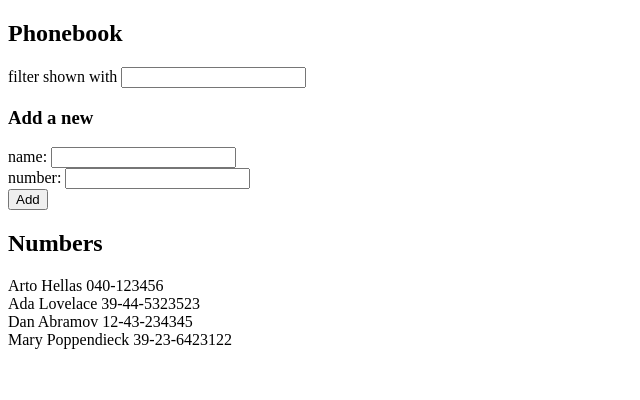
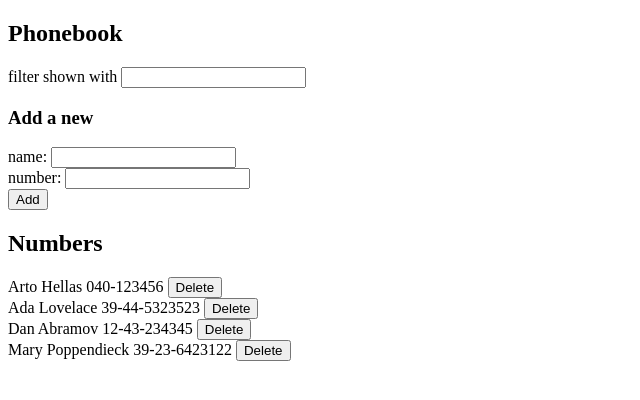
Before and after one commit to shahramBarai/fullstack, a React (Vite) app in the folder part2/phonebook/: page / in a window 1280 px wide. Shown: the top 400 px of the page, without its empty margins (0-640 px from the left). Built offline with nearby package versions, Linux system fonts and the light colour scheme; data requests are answered from the project's data file.

Commit message:
Add solutions for 2.12-2.15

```diff
--- a/part2/phonebook/db.json
+++ b/part2/phonebook/db.json
@@ -1,5 +1,5 @@
 {
-    "persons":[
+  "persons": [
     {
       "name": "Arto Hellas",
       "number": "040-123456",
--- a/part2/phonebook/src/App.jsx
+++ b/part2/phonebook/src/App.jsx
@@ -1,5 +1,5 @@
 import { useState, useEffect } from "react";
-import axios from "axios";
+import personsService from "./services/persons";
 import Filter from "./components/Filter";
 import PersonForm from "./components/PersonForm";
 import Persons from "./components/Persons";
@@ -9,8 +9,8 @@ const App = () => {
   const [filter, setFilter] = useState("");
 
   useEffect(() => {
-    axios.get("http://localhost:3001/persons").then((response) => {
-      setPersons(response.data);
+    personsService.getAll().then((initialPersons) => {
+      setPersons(initialPersons);
     });
   }, []);
 
@@ -21,7 +21,7 @@ const App = () => {
       <h3>Add a new</h3>
       <PersonForm persons={persons} setPersons={setPersons} />
       <h2>Numbers</h2>
-      <Persons persons={persons} filter={filter} />
+      <Persons persons={persons} setPersons={setPersons} filter={filter} />
     </div>
   );
 };
--- a/part2/phonebook/src/components/PersonForm.jsx
+++ b/part2/phonebook/src/components/PersonForm.jsx
@@ -1,4 +1,5 @@
 import { useState } from "react";
+import personsService from "../services/persons";
 
 const PersonForm = ({ persons, setPersons }) => {
   const [newName, setNewName] = useState("");
@@ -12,29 +13,77 @@ const PersonForm = ({ persons, setPersons }) => {
     setNewNumber(event.target.value);
   };
 
+  const createPerson = (newPerson) => {
+    personsService.create(newPerson).then((newPerson) => {
+      setPersons(persons.concat(newPerson));
+      setNewName("");
+      setNewNumber("");
+    });
+  };
+
+  const updatePerson = (person, changedPerson) => {
+    personsService
+      .update(person.id, changedPerson)
+      .then((returnedPerson) => {
+        setPersons(
+          persons.map((person) =>
+            person.id !== returnedPerson.id ? person : returnedPerson
+          )
+        );
+        setNewName("");
+        setNewNumber("");
+      })
+      .catch((error) => {
+        if (error.response.status === 404) {
+          if (
+            window.confirm(
+              `${person.name} was already removed from server. Do you want to add this person?`
+            )
+          ) {
+            personsService
+              .create({
+                name: changedPerson.name,
+                number: changedPerson.number,
+              })
+              .then((newPerson) => {
+                setPersons((persons) =>
+                  persons.map((p) => (p.id !== person.id ? p : newPerson))
+                );
+              });
+          } else {
+            setPersons((persons) => persons.filter((p) => p.id !== person.id));
+          }
+          setNewName("");
+          setNewNumber("");
+        } else {
+          alert(`Error: ${error.response.data.error}`);
+        }
+      });
+  };
+
   const onAddClick = (event) => {
     event.preventDefault();
     if (newName === "" || newNumber === "") {
       alert("Please enter name and number");
       return;
     }
-    if (persons.find((person) => person.name === newName)) {
-      alert(`${newName} is already added to phonebook`);
+    if (persons.find((person) => person.number === newNumber)) {
+      alert(`${newNumber} is already occupied by another person`);
       return;
     }
-    if (persons.find((person) => person.number === newNumber)) {
-      alert(`${newNumber} is already occupied`);
-      return;
+    if (persons.find((person) => person.name === newName)) {
+      if (
+        window.confirm(
+          `${newName} is already added to the phonebook, replace the old number with a new one?`
+        )
+      ) {
+        const person = persons.find((person) => person.name === newName);
+        const changedPerson = { ...person, number: newNumber };
+        updatePerson(person, changedPerson);
+      }
+    } else {
+      createPerson({ name: newName, number: newNumber });
     }
-    setPersons(
-      persons.concat({
-        name: newName,
-        number: newNumber,
-        id: persons.length + 1,
-      })
-    );
-    setNewName("");
-    setNewNumber("");
   };
 
   return (
--- a/part2/phonebook/src/components/Persons.jsx
+++ b/part2/phonebook/src/components/Persons.jsx
@@ -1,17 +1,37 @@
-const Person = ({ person }) => {
+import personsService from "../services/persons";
+
+const Person = ({ person, setPersons }) => {
+  const openDeleteAlertWindow = () => {
+    if (window.confirm(`Delete ${person.name} ?`)) {
+      personsService
+        .remove(person.id)
+        .then((deletedPerson) => {
+          setPersons((persons) =>
+            persons.filter((person) => person.id !== deletedPerson.id)
+          );
+        })
+        .catch(() => {
+          alert(`${person.name} was already removed from server`);
+          setPersons((persons) => persons.filter((p) => p.id !== person.id));
+        });
+    }
+  };
   return (
     <div>
-      {person.name} {person.number}
+      {person.name} {person.number}{" "}
+      <button onClick={openDeleteAlertWindow}>Delete</button>
     </div>
   );
 };
 
-const Persons = ({ persons, filter }) => {
+const Persons = ({ persons, setPersons, filter }) => {
   return (
     <div>
       {persons.map((person) => {
         if (person.name.toLowerCase().includes(filter.toLowerCase())) {
-          return <Person key={person.id} person={person} />;
+          return (
+            <Person key={person.id} person={person} setPersons={setPersons} />
+          );
         }
       })}
     </div>
--- /dev/null
+++ b/part2/phonebook/src/services/persons.js
@@ -0,0 +1,27 @@
+import axios from "axios";
+
+const getAll = () => {
+  return axios
+    .get("http://localhost:3001/persons")
+    .then((response) => response.data);
+};
+
+const create = (newPerson) => {
+  return axios
+    .post("http://localhost:3001/persons", newPerson)
+    .then((response) => response.data);
+};
+
+const update = (id, newPerson) => {
+  return axios
+    .put(`http://localhost:3001/persons/${id}`, newPerson)
+    .then((response) => response.data);
+};
+
+const remove = (id) => {
+  return axios
+    .delete(`http://localhost:3001/persons/${id}`)
+    .then((response) => response.data);
+};
+
+export default { getAll, create, remove, update };
```
Lines whose indentation alone changed are shown as unchanged.
